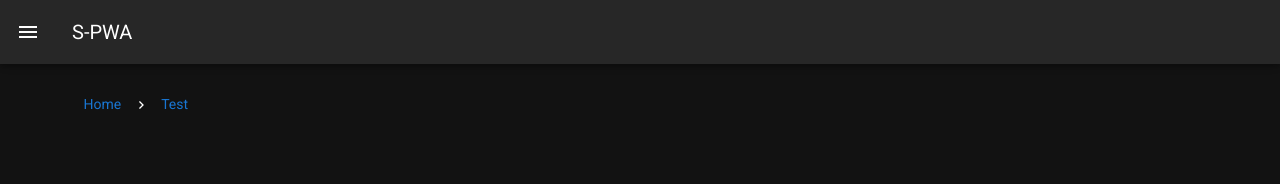
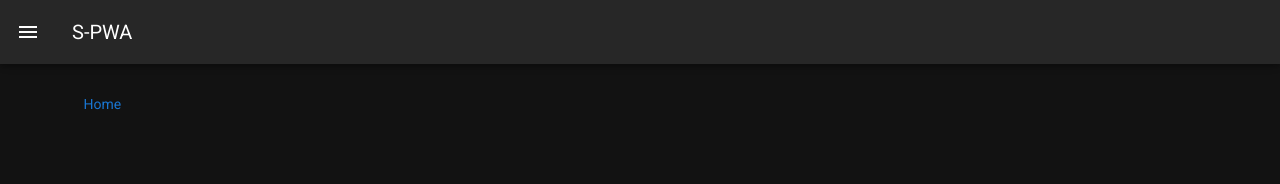
Before and after one commit to qtipee/s-pwa, a Nuxt app: page / in a window 1280 px wide. Shown: the top 184 px of the page. Built offline with nearby package versions, Linux system fonts and the light colour scheme.

Commit message:
Remove test breadcrumb

```diff
--- a/layouts/default.vue
+++ b/layouts/default.vue
@@ -73,14 +73,10 @@ export default {
             },
             ],
             title: 'S-PWA',
+            // TODO: async
             breadcrumbsItems: [
                 {
                     text: 'Home',
-                    disabled: false,
-                    href: '/',
-                },
-                {
-                    text: 'Test',
                     disabled: false,
                     href: '/',
                 },
```
